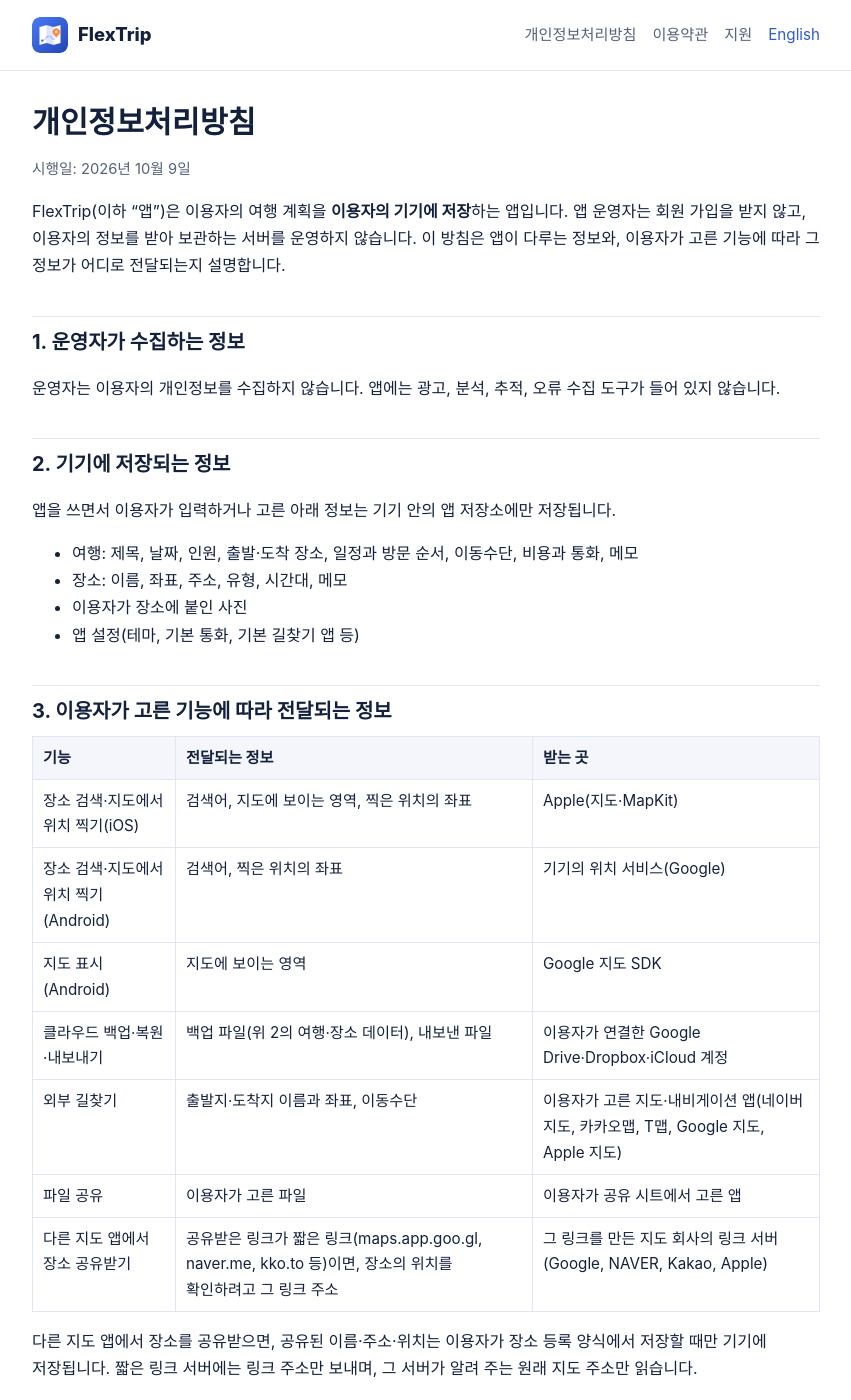
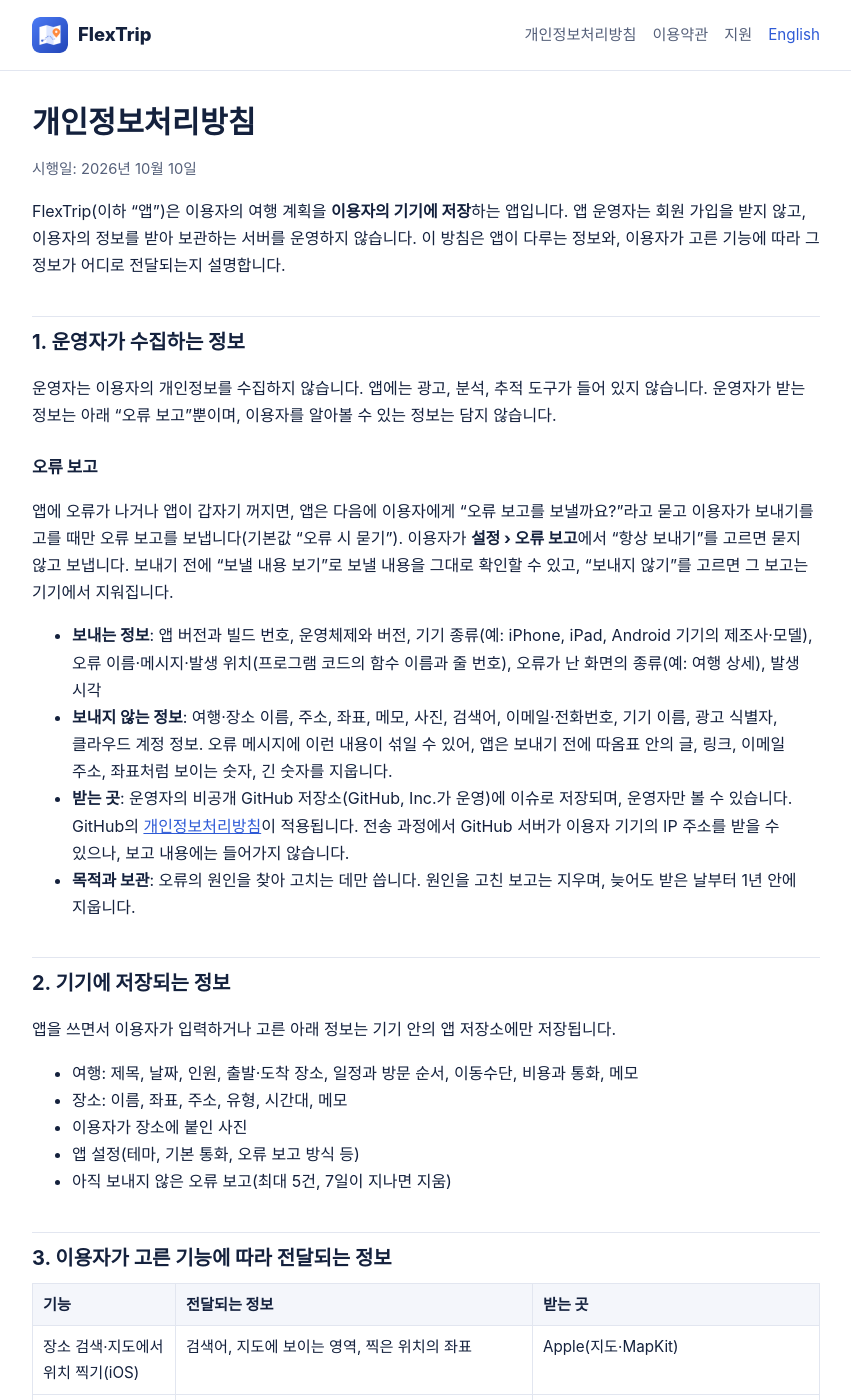
Before and after one commit to yjinchoi/flextrip-support, a Jekyll site: the page built from privacy.md, in a window 1280 px wide and 1400 px high. Shown: the whole window, without its empty margins (214-1065 px from the left). Built offline with Jekyll 4.4.1, drawn with Linux system fonts in a browser that asks for light colours; some of the changed text lies outside the part shown.

Commit message:
docs(privacy): 자동 오류 보고 — 보내는 정보·보내지 않는 정보·받는 곳(GitHub 비공개 저장소)·보관 항목 추가(시행일 2026-10-10)
Co-Authored-By: Claude Opus 5.5 <noreply@anthropic.com>

```diff
--- a/privacy.md
+++ b/privacy.md
@@ -7,12 +7,20 @@ description: FlexTrip 앱이 어떤 정보를 어디에 저장하고 누구에
 ---
 # 개인정보처리방침
 
-<p class="meta">시행일: 2026년 10월 9일</p>
+<p class="meta">시행일: 2026년 10월 10일</p>
 
 FlexTrip(이하 "앱")은 이용자의 여행 계획을 **이용자의 기기에 저장**하는 앱입니다. 앱 운영자는 회원 가입을 받지 않고, 이용자의 정보를 받아 보관하는 서버를 운영하지 않습니다. 이 방침은 앱이 다루는 정보와, 이용자가 고른 기능에 따라 그 정보가 어디로 전달되는지 설명합니다.
 
 ## 1. 운영자가 수집하는 정보
-운영자는 이용자의 개인정보를 수집하지 않습니다. 앱에는 광고, 분석, 추적, 오류 수집 도구가 들어 있지 않습니다.
+운영자는 이용자의 개인정보를 수집하지 않습니다. 앱에는 광고, 분석, 추적 도구가 들어 있지 않습니다. 운영자가 받는 정보는 아래 "오류 보고"뿐이며, 이용자를 알아볼 수 있는 정보는 담지 않습니다.
+
+### 오류 보고
+앱에 오류가 나거나 앱이 갑자기 꺼지면, 앱은 다음에 이용자에게 "오류 보고를 보낼까요?"라고 묻고 이용자가 보내기를 고를 때만 오류 보고를 보냅니다(기본값 "오류 시 묻기"). 이용자가 **설정 › 오류 보고**에서 "항상 보내기"를 고르면 묻지 않고 보냅니다. 보내기 전에 "보낼 내용 보기"로 보낼 내용을 그대로 확인할 수 있고, "보내지 않기"를 고르면 그 보고는 기기에서 지워집니다.
+
+- **보내는 정보**: 앱 버전과 빌드 번호, 운영체제와 버전, 기기 종류(예: iPhone, iPad, Android 기기의 제조사·모델), 오류 이름·메시지·발생 위치(프로그램 코드의 함수 이름과 줄 번호), 오류가 난 화면의 종류(예: 여행 상세), 발생 시각
+- **보내지 않는 정보**: 여행·장소 이름, 주소, 좌표, 메모, 사진, 검색어, 이메일·전화번호, 기기 이름, 광고 식별자, 클라우드 계정 정보. 오류 메시지에 이런 내용이 섞일 수 있어, 앱은 보내기 전에 따옴표 안의 글, 링크, 이메일 주소, 좌표처럼 보이는 숫자, 긴 숫자를 지웁니다.
+- **받는 곳**: 운영자의 비공개 GitHub 저장소(GitHub, Inc.가 운영)에 이슈로 저장되며, 운영자만 볼 수 있습니다. GitHub의 [개인정보처리방침](https://docs.github.com/site-policy/privacy-policies/github-general-privacy-statement)이 적용됩니다. 전송 과정에서 GitHub 서버가 이용자 기기의 IP 주소를 받을 수 있으나, 보고 내용에는 들어가지 않습니다.
+- **목적과 보관**: 오류의 원인을 찾아 고치는 데만 씁니다. 원인을 고친 보고는 지우며, 늦어도 받은 날부터 1년 안에 지웁니다.
 
 ## 2. 기기에 저장되는 정보
 앱을 쓰면서 이용자가 입력하거나 고른 아래 정보는 기기 안의 앱 저장소에만 저장됩니다.
@@ -20,7 +28,8 @@ FlexTrip(이하 "앱")은 이용자의 여행 계획을 **이용자의 기기에
 - 여행: 제목, 날짜, 인원, 출발·도착 장소, 일정과 방문 순서, 이동수단, 비용과 통화, 메모
 - 장소: 이름, 좌표, 주소, 유형, 시간대, 메모
 - 이용자가 장소에 붙인 사진
-- 앱 설정(테마, 기본 통화, 기본 길찾기 앱 등)
+- 앱 설정(테마, 기본 통화, 오류 보고 방식 등)
+- 아직 보내지 않은 오류 보고(최대 5건, 7일이 지나면 지움)
 
 ## 3. 이용자가 고른 기능에 따라 전달되는 정보
 
@@ -32,11 +41,12 @@ FlexTrip(이하 "앱")은 이용자의 여행 계획을 **이용자의 기기에
 | 클라우드 백업·복원·내보내기 | 백업 파일(위 2의 여행·장소 데이터), 내보낸 파일 | 이용자가 연결한 Google Drive·Dropbox·iCloud 계정 |
 | 외부 길찾기 | 출발지·도착지 이름과 좌표, 이동수단 | 이용자가 고른 지도·내비게이션 앱(네이버 지도, 카카오맵, T맵, Google 지도, Apple 지도) |
 | 파일 공유 | 이용자가 고른 파일 | 이용자가 공유 시트에서 고른 앱 |
+| 오류 보고(위 1) | 오류 보고 | 운영자의 비공개 GitHub 저장소(GitHub, Inc.) |
 | 다른 지도 앱에서 장소 공유받기 | 공유받은 링크가 짧은 링크(maps.app.goo.gl, naver.me, kko.to 등)이면, 장소의 위치를 확인하려고 그 링크 주소 | 그 링크를 만든 지도 회사의 링크 서버(Google, NAVER, Kakao, Apple) |
 
 다른 지도 앱에서 장소를 공유받으면, 공유된 이름·주소·위치는 이용자가 장소 등록 양식에서 저장할 때만 기기에 저장됩니다. 짧은 링크 서버에는 링크 주소만 보내며, 그 서버가 알려 주는 원래 지도 주소만 읽습니다.
 
-위 정보는 기능을 쓸 때만 전달되며, 받는 곳의 개인정보처리방침이 적용됩니다. 운영자는 이 정보를 받거나 볼 수 없습니다.
+위 정보는 기능을 쓸 때만 전달되며, 받는 곳의 개인정보처리방침이 적용됩니다. 운영자는 오류 보고 외에는 이 정보를 받거나 볼 수 없습니다.
 
 ## 4. 클라우드 계정 연결
 - **Google Drive**: 앱은 `drive.file` 권한만 요청합니다. 앱이 만든 파일(FlexTrip 폴더의 백업·내보내기 파일)에만 접근하며, 이용자의 다른 Drive 파일은 보지 못합니다.
@@ -56,7 +66,7 @@ FlexTrip이 Google API에서 받은 정보의 사용과 전송은 [Google API
 - 클라우드 백업 파일은 이용자의 클라우드 계정에서 직접 지울 수 있습니다.
 
 ## 7. 제3자 제공과 판매
-운영자는 이용자의 정보를 판매하거나 제3자에게 제공하지 않습니다.
+운영자는 이용자의 정보를 판매하거나 제3자에게 제공하지 않습니다. 오류 보고는 운영자의 GitHub 저장소에 보관만 하며 다른 곳에 넘기지 않습니다.
 
 ## 8. 아동
 앱은 아동을 대상으로 하지 않으며, 운영자는 아동의 정보를 따로 수집하지 않습니다.
```
Also changed, not shown: en/privacy.md (+15 -5 lines).
